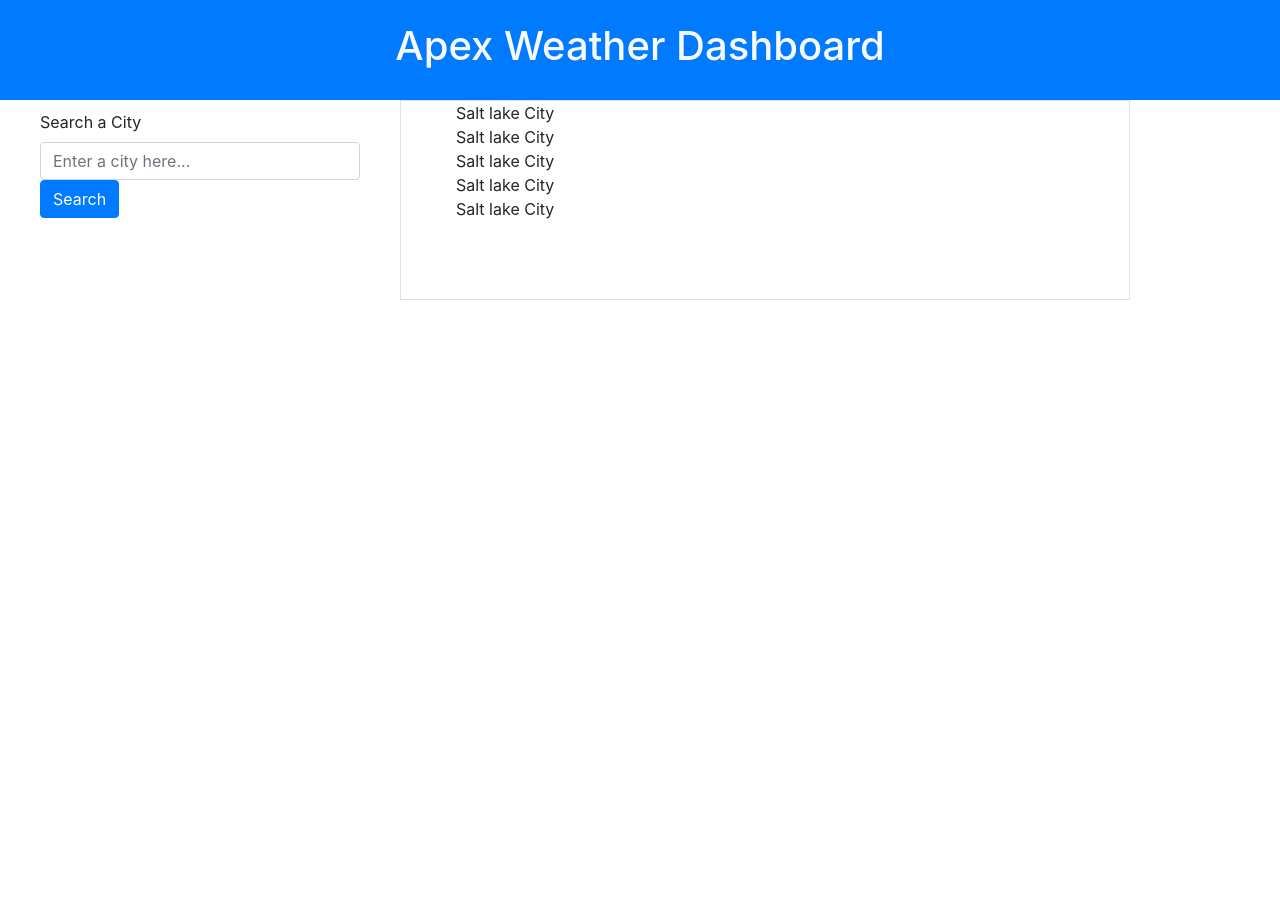
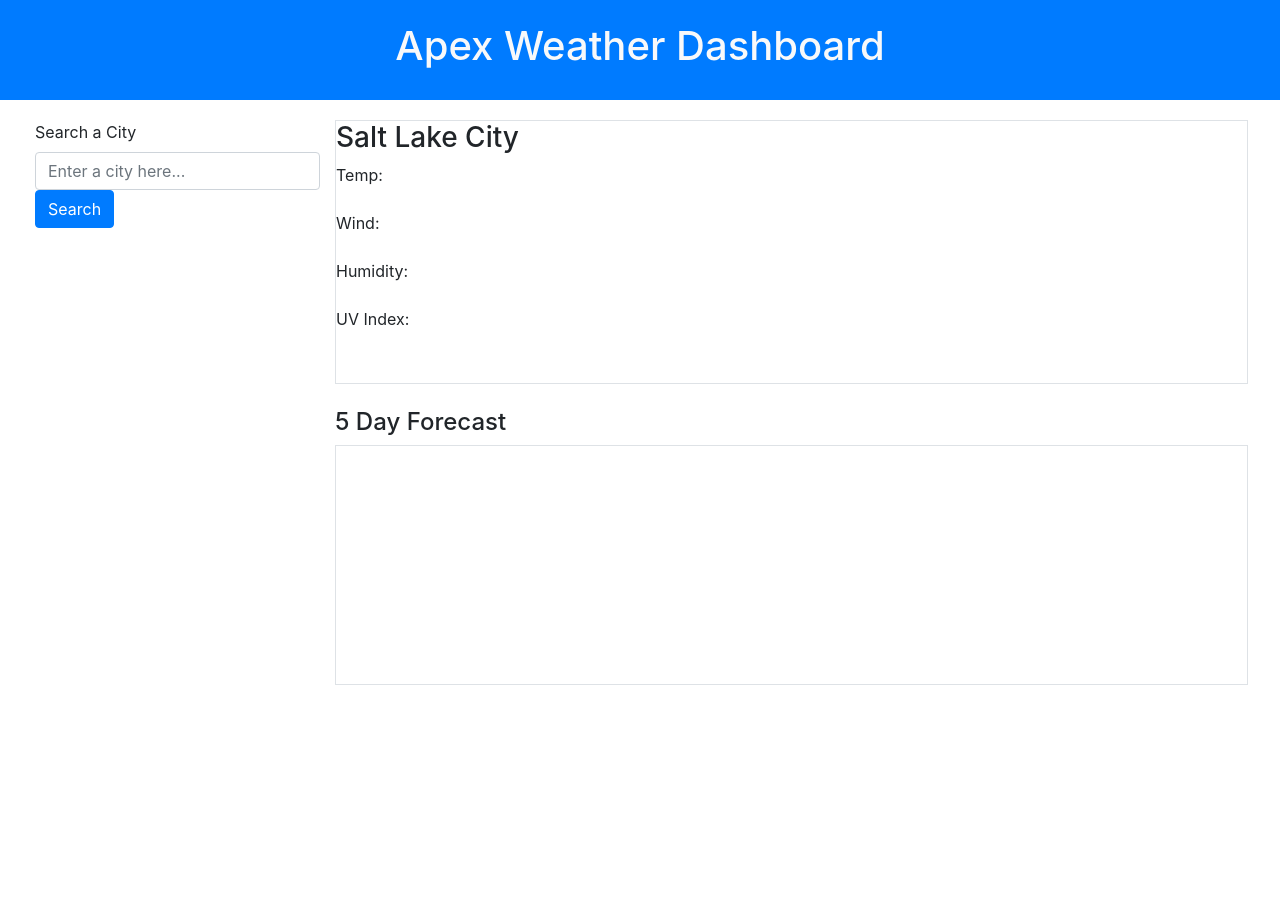
Before and after one commit to TGold90/Apex-Weather-Dashboard, a plain HTML site: page index.html in a window 1280 px wide. Before the commit the page ends 800 px from the top, so only its background shows below. Drawn offline with nearby package versions, Linux system fonts and the light colour scheme.

Commit message:
html/css layout

```diff
--- a/index.html
+++ b/index.html
@@ -14,10 +14,10 @@
       <header class="d-flex flex-row justify-content-center bg-primary text-light height: 100px">
               <h1>Apex Weather Dashboard</h1>
       </header>
-      <div class="container row" id="main-container">
-          <div class="container-fluid row col-4" id="weather-search">
-            <div class="form-group col-12">
-                <label for="i class="fa fa-search" aria-hidden="true"></i>Search a City</label>
+      <div class="container-fluid row" id="main-container">
+          <div class="container-fluid row col-3" id="search-side">
+            <div class="form-group col-12" id="search-bar">
+                <label for="i" class="fa fa-search" aria-hidden="true"></i>Search a City</label>
                 <input type="text" name="search" id="citySearch" class="form-control" placeholder="Enter a city here..." aria-describedby="helpId">
                 <button class="btn btn-primary">Search</button>
             </div>
@@ -27,16 +27,67 @@
                 </ul>
             </div>
           </div>
-          <div class="container-fluid row col-8">
-            <div class="container-fluid border col-12">
-                <ul class="weather-data">
+          <div class="container-fluid row col-9" id="weather-side">
+            <div class="container-fluid col-12 vh-100">
+              <div class="container-fluid border" id="city-data">
+                <h3 id="citytext">Salt Lake City</h3>
+                <span id="temp">Temp: </span>
+                <br>
+                <br>
+                <span id="wind">Wind: </span>
+                <br>
+                <br>
+                <span id="humidity">Humidity: </span>
+                <br>
+                <br>
+                <span id="uv">UV Index: </span>
+              </div>
+                <!-- <ul class="weather-list border">
                     <li class="list-unstyled" id="city-name">Salt lake City</li>
                     <li class="list-unstyled" id="Temp">Salt lake City</li>
                     <li class="list-unstyled" id="Wind">Salt lake City</li>
                     <li class="list-unstyled" id="Humidity">Salt lake City</li>
                     <li class="list-unstyled" id="UV Index">Salt lake City</li>
-                </ul>
-                <div class=""></div>
+                </ul> -->
+                <h4 id="fiveday-header">5 Day Forecast</h2>
+                <div class="row col-12 border justify-content-between" id="forecast-div">
+                  <!-- <h2>5 Day Forecast</h2> -->
+                  <!-- <div class="card text-left">
+                    <img class="card-img-top" src="holder.js/100px180/" alt="">
+                    <div class="card-body">
+                      <h4 class="card-title">Title</h4>
+                      <p class="card-text">Body</p>
+                    </div>
+                  </div>
+                  <div class="card text-left">
+                    <img class="card-img-top" src="holder.js/100px180/" alt="">
+                    <div class="card-body">
+                      <h4 class="card-title">Title</h4>
+                      <p class="card-text">Body</p>
+                    </div>
+                  </div>
+                  <div class="card text-left">
+                    <img class="card-img-top" src="holder.js/100px180/" alt="">
+                    <div class="card-body">
+                      <h4 class="card-title">Title</h4>
+                      <p class="card-text">Body</p>
+                    </div>
+                  </div>
+                  <div class="card text-left">
+                    <img class="card-img-top" src="holder.js/100px180/" alt="">
+                    <div class="card-body">
+                      <h4 class="card-title">Title</h4>
+                      <p class="card-text">Body</p>
+                    </div>
+                  </div>
+                  <div class="card text-left">
+                    <img class="card-img-top" src="holder.js/100px180/" alt="">
+                    <div class="card-body">
+                      <h4 class="card-title">Title</h4>
+                      <p class="card-text">Body</p>
+                    </div>
+                  </div>  -->
+                </div>
             </div>
           </div>
       </div>
--- a/style.css
+++ b/style.css
@@ -12,19 +12,32 @@ header {
 }
 
 .row {
-    /* margin: 0px; */
+    margin: 0px;
+}
+
+.container-fluid {
+    padding: 0px;
 }
 
 #main-container {
     width: 100%;
-    margin: 0px;
-    padding: 0px;
+    margin: 10px;
+    padding: 10px;
 }
 
-#weather-search {
-    margin: 10px;
+#weather-side {
+    padding-right: 2em;
+
 }
 
-.button-list{
-    height: 100%;
+#forecast-div {
+    height: 30vh;
 }
+
+#city-data {
+    height: 33vh;
+}
+
+#fiveday-header {
+    margin-top: 1em;
+}
```
